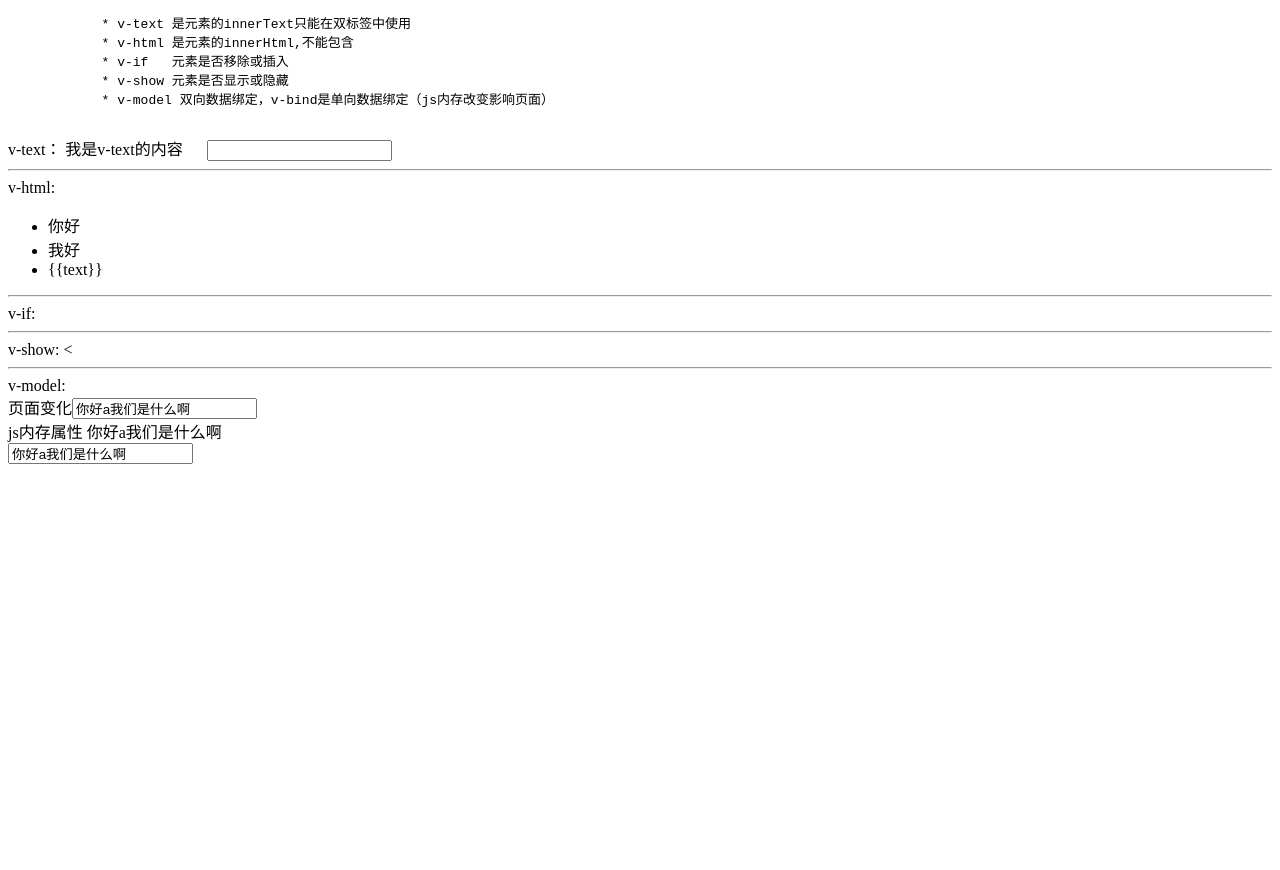
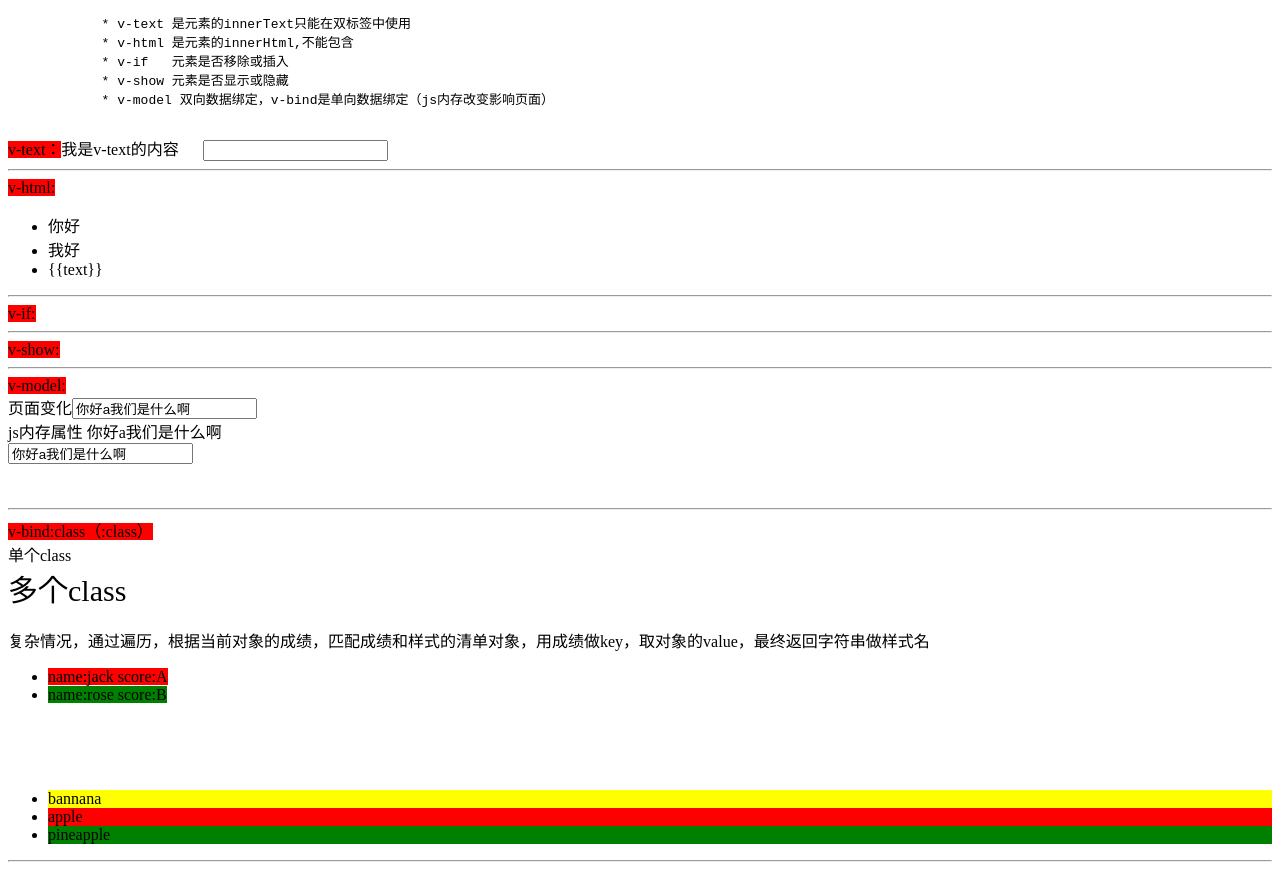
Before and after one commit to bo-bi/CZVUE, a Vue app: page / in a window 1280 px wide. Before the commit the page ends 800 px from the top, so only its background shows below. Built offline with nearby package versions, Linux system fonts and the light colour scheme.

Commit message:
增加:  :class样式绑定

```diff
--- a/src/app.vue
+++ b/src/app.vue
@@ -9,19 +9,19 @@
             * v-model 双向数据绑定，v-bind是单向数据绑定（js内存改变影响页面）
         </pre>
 
-        v-text：
+        <span :class="{'red':'isTitle'}">v-text：</span>
         <span v-text="text"></span>&nbsp;&nbsp;&nbsp;&nbsp;&nbsp;&nbsp;<input type="text" v-text="text" />
         <hr />
-        v-html:
+        <span :class="{'red':'isTitle'}">v-html:</span>
         <span v-html="html"></span>
         <hr />
-        v-if:
+        <span :class="{'red':'isTitle'}">v-if:</span>
         <div v-if="isShow" style="width: 600px;height: 100px;background-color: red;"></div>
         <hr />
-        v-show:
+        <span :class="{'red':'isTitle'}">v-show:</span>
         <div v-show="isShow" style="width: 600px;height: 100px;background-color: green;"></div>
-        <<hr />
-        v-model:
+        <hr />
+        <span :class="{'red':'isTitle'}">v-model:</span>
         <br />
         页面变化<input type="text" v-model="mTest" />
         <br />
@@ -29,10 +29,39 @@
         <br />
         <!--v-bind:单项数据绑定，给下面的input的value值赋值用v-bind:value="mTest"，js改变内容改变，内容改变，js不改变-->
         <input id="val" type="text" v-bind:value="mTest">
+
+        <br />
+        <br />
+        <br />
+        <hr />
+        <span :class="{'red':'isTitle'}">v-bind:class（:class）</span>
+        <div v-bind:class="isRed?'red':'pink'">单个class</div>
+        <div :class="{'red':isRed,'big':true}">多个class</div>
+        <br />
+        复杂情况，通过遍历，根据当前对象的成绩，匹配成绩和样式的清单对象，用成绩做key，取对象的value，最终返回字符串做样式名
+        <ul>
+            <li v-for="stu in stus">
+                <span :class="{'A':'red','B':'green'}[stu.score]">name:{{stu.name}}    score:{{stu.score}}</span>
+            </li>
+        </ul>
+
+        <br />
+        <br />
+        <br />
+        <ul>
+            <li v-for="one in fruit" :class="{'bannana':'yellow','apple':'red','pineapple':'green'}[one.name]">
+                  {{one.name}}
+            </li>
+        </ul>
+        <hr />
     </div>
 </template>
 
 <script>
+    //class 取一个 返回一个字符串
+    //      取多个 返回一个对象
+    //一个学生列表 每个人都有成绩A或B,根据当前学生的成绩匹配显示不同的颜色
+    //A-red B-green
     export default {
         data() {
             return {
@@ -45,13 +74,46 @@
                         </ul>
                 `,
                 isShow: false,
-                mTest: '你好a我们是什么啊'
-
+                mTest: '你好a我们是什么啊',
+                isRed: false,
+                isTitle: true,
+                stus: [
+                    {
+                        name: 'jack',
+                        score: 'A'
+                    },
+                    {
+                        name: 'rose',
+                        score: 'B'
+                    }
+                ],
+                fruit: [
+                    {
+                        name: 'bannana'
+                    },
+                    {
+                        name: 'apple'
+                    },
+                    {
+                        name: 'pineapple'//菠萝
+                    }
+                ]
             }
         }
     }
 </script>
 
 <style scoped>
-
+    .red {
+        background-color: red;
+    }
+    .green {
+        background-color: green;
+    }
+    .yellow {
+        background-color: yellow;
+    }
+    .big {
+        font-size: 30px;
+    }
 </style>
```
